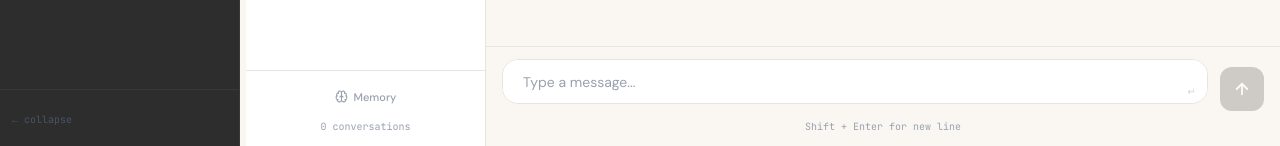
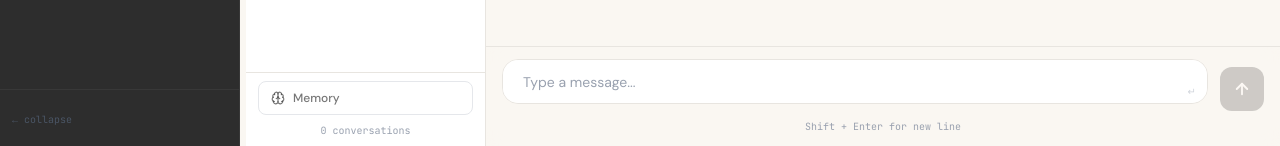
Before and after one commit to meablelee2013/AgentFlow, a React (Vite) app in the folder frontend/: page /chat in a window 1280 px wide. Shown: the part 654-800 px from the top of the page. Built offline with nearby package versions, Linux system fonts and the light colour scheme; no server answers.

Commit message:
style: make Memory button more visible in sidebar footer

```diff
--- a/frontend/src/pages/ChatApp.tsx
+++ b/frontend/src/pages/ChatApp.tsx
@@ -122,18 +122,21 @@ export function ChatApp() {
           </div>
         </div>
 
-        {/* Footer */}
-        <div className="px-3 py-3 border-t border-border space-y-2">
+        {/* Memory shortcut & footer */}
+        <div className="px-3 py-2 border-t border-border space-y-2">
           <button
             onClick={() => setMemoryPanelOpen(!memoryPanelOpen)}
-            className={`w-full flex items-center justify-center gap-1.5 px-3 py-1.5 rounded-lg text-[11px] font-medium transition-colors ${
+            className={`w-full flex items-center gap-2 px-3 py-2 rounded-lg text-xs font-medium transition-colors border ${
               memoryPanelOpen
-                ? "bg-ink/5 text-ink"
-                : "text-gray-400 hover:text-ink/70 hover:bg-gray-50"
+                ? "bg-ink/5 text-ink border-ink/15"
+                : "text-ink/60 hover:text-ink hover:bg-gray-50 border-gray-200"
             }`}
           >
-            <Brain size={13} />
+            <Brain size={14} />
             Memory
+            {memoryPanelOpen && (
+              <span className="ml-auto text-[10px] text-ink/40">open</span>
+            )}
           </button>
           <p className="text-[10px] text-gray-400 font-mono text-center">
             {convs.length} conversation{convs.length !== 1 ? "s" : ""}
```
